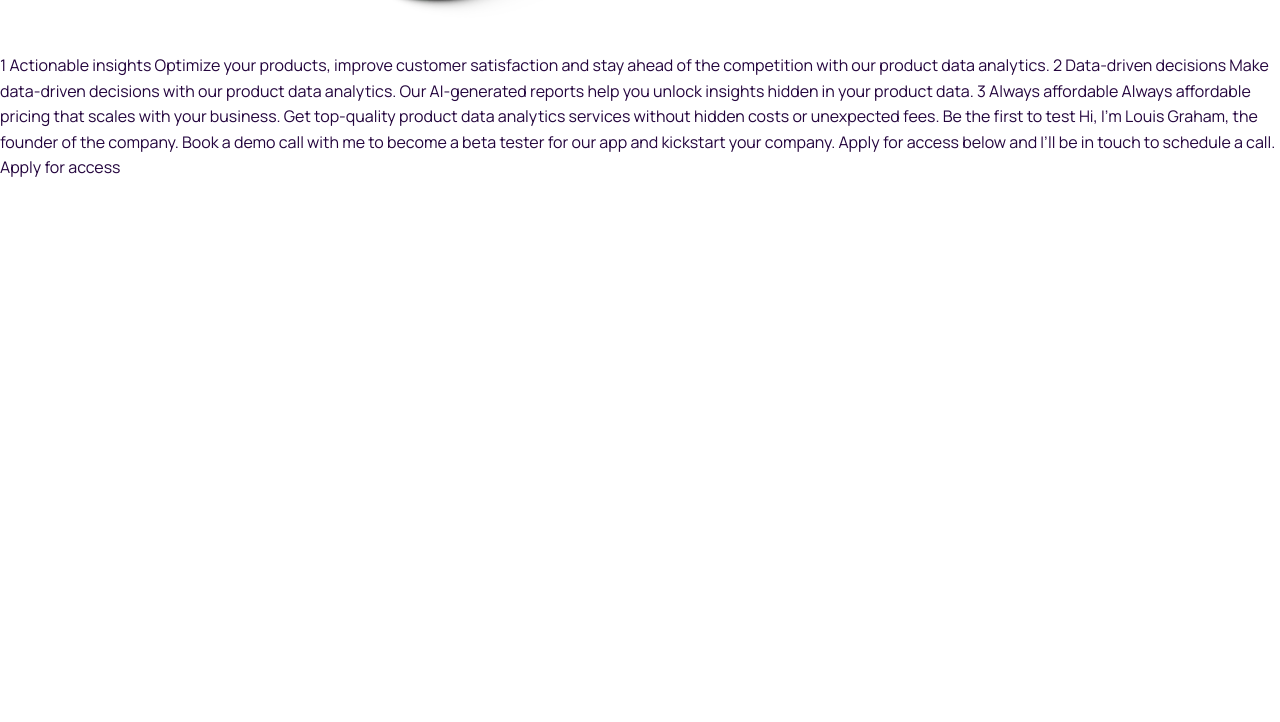
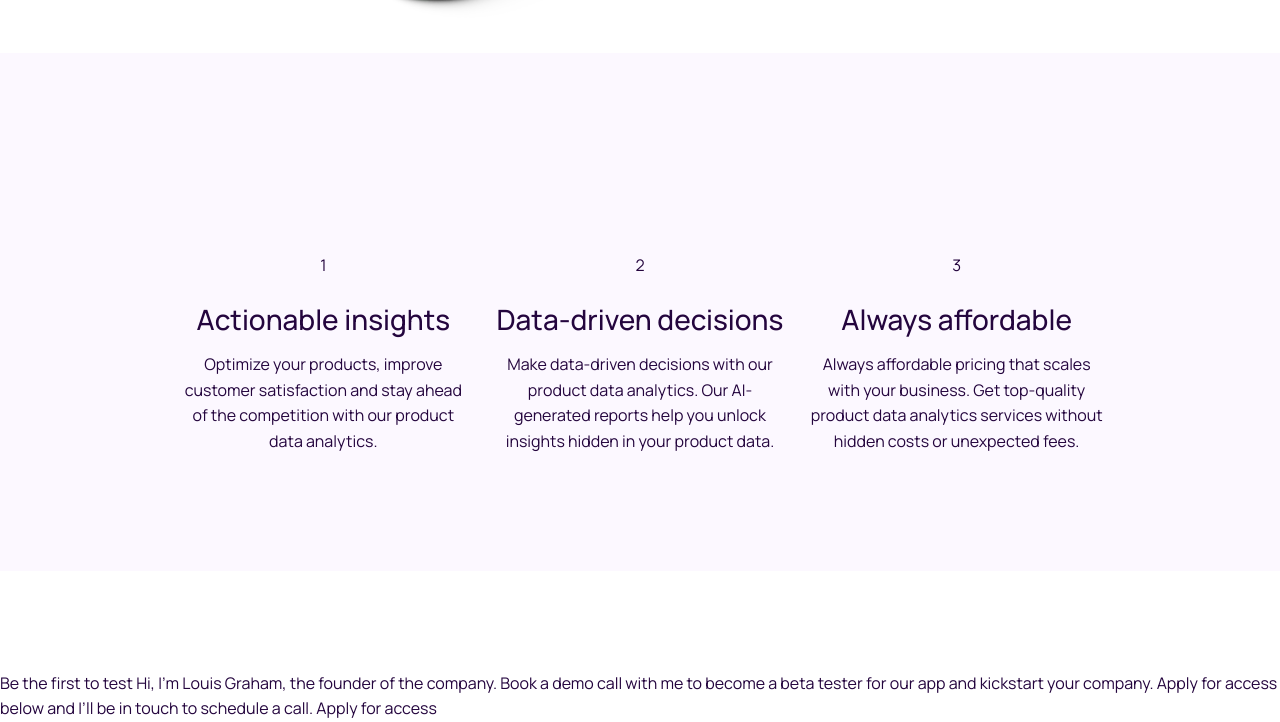
Before and after one commit to FrancesReagan/SBAWorkitLandingPage, a plain HTML site: page index.html in a window 1280 px wide. Shown: the part 931-1653 px from the top of the page. Before the commit the page ends 1112 px from the top, so only its background shows below. Drawn offline with nearby package versions, Linux system fonts and the light colour scheme; files whose address does not match are found by name.

Commit message:
added feature numbered 1 2 3 section and CSS

```diff
--- a/index.html
+++ b/index.html
@@ -50,32 +50,54 @@
 <img src="./assets/images/bg-pattern-1.svg" class="position-absolute start-0 top-50 d-none d-md-block" style="transform: translateY(-50%); width: 140px;"
    alt="spiral image">
 <img src="./assets/images/bg-pattern-2.svg" class="position-absolute end-0 top-50 d-none d-md-block" style="transform: translateY(-50%); width: 140px;"
-   alt="spirl image2"
+   alt="spirl image2">
 
-<!-- Features Section -->
-  <!-- Feature 1 -->
-  1
+ <!-- Feature section -->
+  <section class="features-section">
+  <div class="container">
+    <div class="row justify-content-center">
+      <div class="col-12 col-lg-10">
+        <div class="row gy-5">
 
-  Actionable insights
+    <!-- Feature 1 -->
+      <div class="col-12 col-md-4">
+        <div class="d-flex flex-column align-items-center text-center">
+          <div class="number-circle mb-4">1</div>
+          <h3 class="mb-3">Actionable insights</h3>
+          <p>Optimize your products, improve customer satisfaction and stay ahead of the competition
+            with our product data analytics.</p>
+        </div>
+      </div>
 
-  Optimize your products, improve customer satisfaction and stay ahead of the competition
-  with our product data analytics.
+  <!-- Feature 2 -->
+   <div class="col-12 col-md-4">
+        <div class="d-flex flex-column align-items-center text-center">
+          <div class="number-circle mb-4">2</div>
+          <h3 class="mb-3">Data-driven decisions</h3>
+          <p>Make data-driven decisions with our product data analytics. Our AI-generated reports help
+             you unlock insights hidden in your product data.</p>
+        </div>
+      </div>
 
- <!-- Feature 2 -->
-  2
+      <!-- Feature 3 -->
+       <div class="col-12 col-md-4">
+        <div class="d-flex flex-column align-items-center text-center">
+          <div class="number-circle mb-4"> 3</div>
+          <h3 class="mb-3">Always affordable</h3>
+          <p> Always affordable pricing that scales with your business. Get top-quality product data
+  analytics services without hidden costs or unexpected fees.</p>
+        </div>
+      </div>
+    </div>
+   </div>
+  </div>
+ </div>
+</section>
 
-  Data-driven decisions
 
-  Make data-driven decisions with our product data analytics. Our AI-generated reports help
-  you unlock insights hidden in your product data.
 
-<!-- Feature 3 -->
-  3
 
-  Always affordable
 
-  Always affordable pricing that scales with your business. Get top-quality product data
-  analytics services without hidden costs or unexpected fees.
 
 
   <!-- Call to Action Section -->
--- a/styles.css
+++ b/styles.css
@@ -97,3 +97,20 @@ header {
   max-width: 80%;
   max-height: 600px;
 }
+
+/* Features section with numbers */
+.features-section {
+  position: relative;
+  padding-top: 200px;
+  padding-bottom: 100px;
+  margin-bottom: 100px;
+  background-color: #FCF8FF;
+}
+
+/* ornamental/curved bottom part of background */ pseduo
+.features-section::after {
+  content: "";
+  position: absolute;
+  bottom:-50px;
+  left: -50%
+}
```
